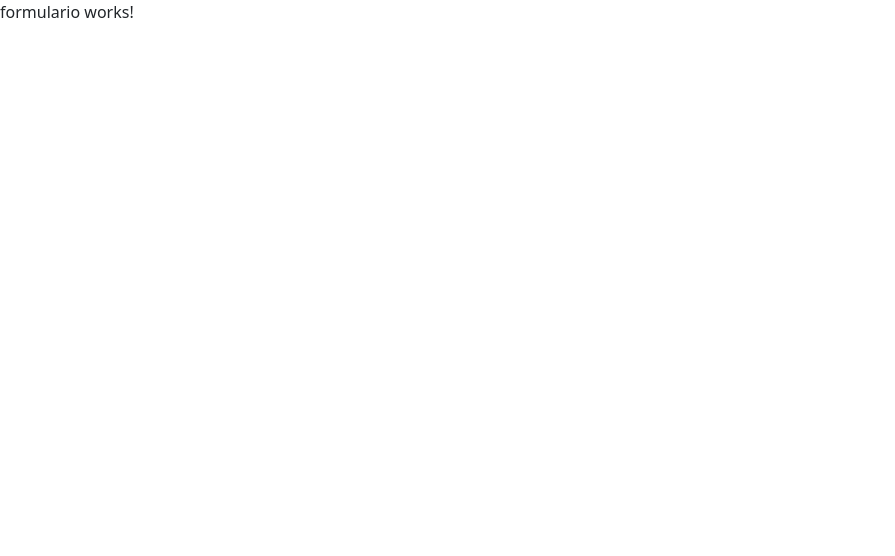
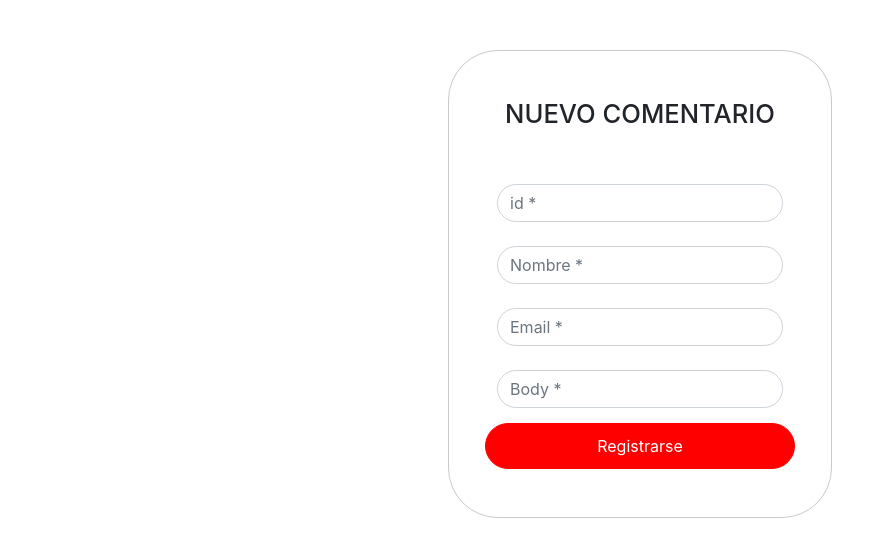
Before and after one commit to JahelCuadrado/ExamenAngular, an Angular app: page /formulario in a window 1280 px wide. Shown: the top 556 px of the page, without its empty margins (0-895 px from the left). Built offline with nearby package versions, Linux system fonts and the light colour scheme.

Commit message:
creado el formulario sin validaciones

```diff
--- a/src/app/pages/formulario/formulario.component.css
+++ b/src/app/pages/formulario/formulario.component.css
@@ -0,0 +1,72 @@
+*{
+  font-family: 'SF Pro Display', 'Product Sans', 'Arial';
+}
+
+
+
+form{
+  max-width: 30%;
+  max-height: 50%;
+  margin: auto;
+  margin-top: 50px;
+  border: 1px solid rgb(202, 202, 202);
+  padding: 3em 3em 3em 3em;
+  border-radius: 50px;
+}
+
+
+
+h1{
+  text-align: center;
+  font-family: 'SF Pro Display';
+  font-size: 2vw;
+  margin-bottom: 30px;
+
+}
+
+
+body{
+  animation: efecto3d 1s;
+}
+
+
+input{
+  border-radius: 50px;
+}
+
+
+.form-check{
+  margin-top: 50px;
+  margin-left: 15px;
+}
+
+button{
+  margin: auto;
+  margin-top: 50px;
+  border-radius: 50px;
+  padding: 10px;
+
+}
+
+.red{
+  background-color: red;
+  margin-top: 15px;
+  border-color: red;
+}
+
+.error{
+  color: red;
+}
+
+@keyframes efecto3d{
+  0%{
+    opacity: 0.5;
+    transform: perspective(200px) rotateX(90deg);
+  }
+  40%{
+    transform: perspective(200px) rotateX(-20deg);
+  }
+  70%{
+    transform: perspective(200px) rotateX(20deg);
+  }
+}
--- a/src/app/pages/formulario/formulario.component.html
+++ b/src/app/pages/formulario/formulario.component.html
@@ -1 +1,59 @@
-<p>formulario works!</p>
+<!DOCTYPE html>
+<html lang="en">
+<head>
+    <meta charset="UTF-8">
+    <meta http-equiv="X-UA-Compatible" content="IE=edge">
+    <meta name="viewport" content="width=device-width, initial-scale=1.0">
+    <title>Document</title>
+</head>
+<body>
+    <form class="container">
+        <h1>NUEVO COMENTARIO</h1>
+        <div class="row">
+
+            <div class="form-group col-12">
+              <label for="id"></label>
+              <input
+              type="text"
+              class="form-control"
+              id="id"
+              placeholder="id *"
+              required>
+            </div>
+
+            <div class="form-group col-12">
+              <label for="nombre"></label>
+              <input
+              type="text"
+              class="form-control"
+              id="nombre"
+              placeholder="Nombre *"
+              required>
+            </div>
+
+            <div class="form-group col-12">
+              <label for="email"></label>
+              <input
+              type="text"
+              class="form-control"
+              id="email"
+              placeholder="Email *"
+              required>
+            </div>
+
+            <div class="form-group col-12">
+              <label for="body"></label>
+              <input
+              type="text"
+              class="form-control"
+              id="body"
+              placeholder="Body *"
+              required>
+            </div>
+
+
+            <button type="submit" class="btn btn-primary red" >Registrarse</button>
+        </div>
+      </form>
+</body>
+</html>
```
